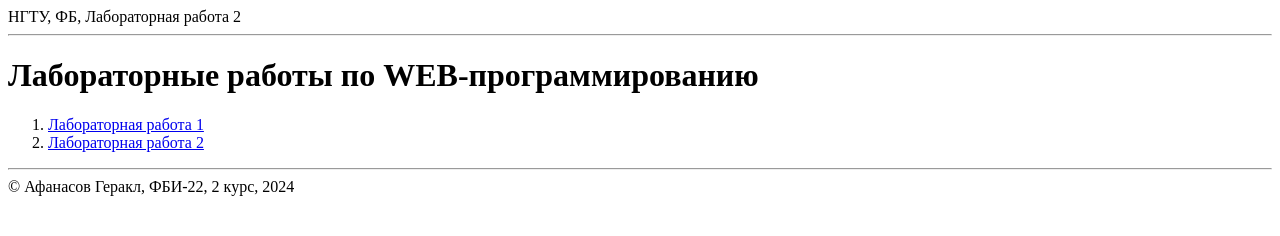
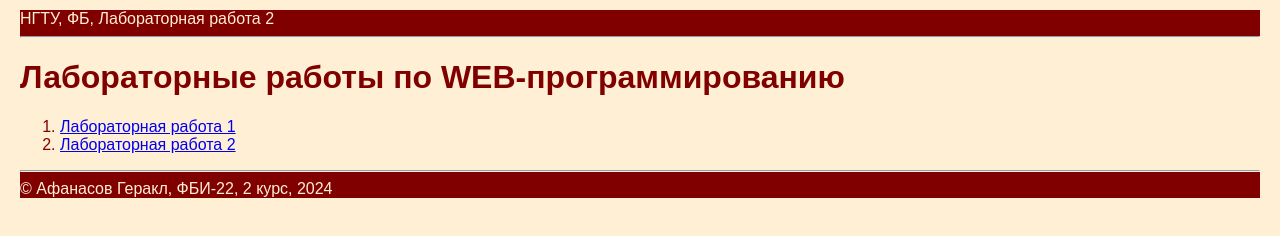
Before and after one commit to GeraklAfanasov/web-front-labs, a plain HTML site: page index.html in a window 1280 px wide. Drawn offline with Linux system fonts and the light colour scheme.

Commit message:
Внешние стили

```diff
--- a/index.html
+++ b/index.html
@@ -2,7 +2,9 @@
 <html lang="ru">
 <head>
     <meta charset="UTF-8">
+    <meta name="viewport" content="width=device-width, initial-scale=1.0">
     <title>Афанасов Геракл Георгиевч. Лабораторные работы по WEB-программированию</title>
+    <link rel="stylesheet" href="main.css">
 </head>
 <body>
     <header>
--- /dev/null
+++ b/main.css
@@ -0,0 +1,24 @@
+body {
+    background-color: rgb(255, 239, 213);
+    color: rgb(128, 0, 0);
+    font-family: Arial;
+    margin: 10px;
+}
+header {
+    background-color: rgb(128, 0, 0);
+    color: rgb(255, 239, 213);
+    font-family: Arial;
+    margin: 10px;
+}
+main {
+    background-color: rgb(255, 239, 213);
+    color: rgb(128, 0, 0);
+    font-family: Arial;
+    margin: 10px;
+}
+footer {
+    background-color: rgb(128, 0, 0);
+    color: rgb(255, 239, 213);
+    font-family: Arial;
+    margin: 10px;
+}
```
